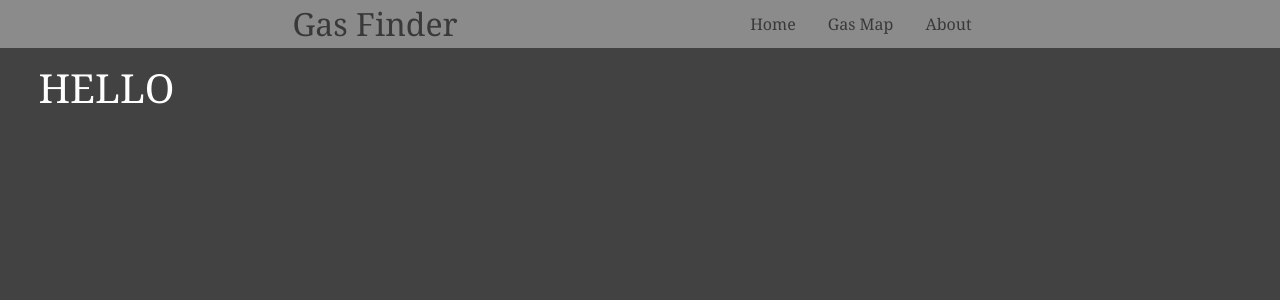
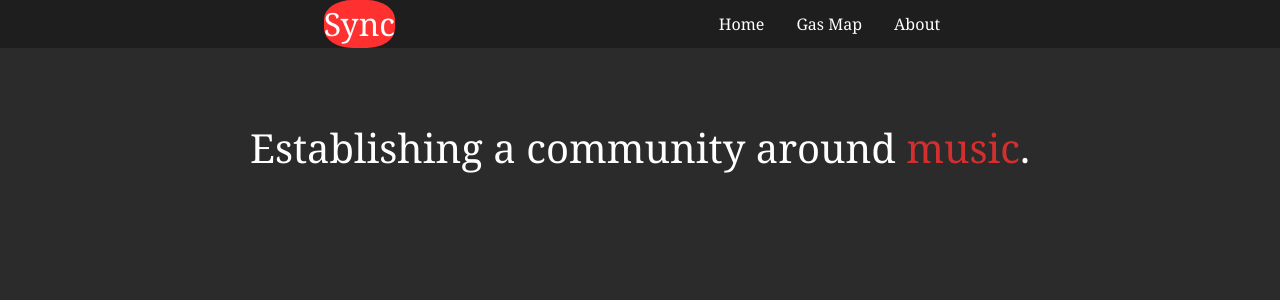
Before and after one commit to JoshH6538/ReactMap, a React (Vite) app: page / in a window 1280 px wide. Shown: the top 300 px of the page. Built offline with nearby package versions, Linux system fonts and the light colour scheme; no server answers.

Commit message:
converting to music project

```diff
--- a/src/App.css
+++ b/src/App.css
@@ -1,13 +1,23 @@
 
 /*---------------- Home Page -------------------------*/
 .home-container {
-  background-color: rgb(66, 66, 66);
+  background-color: rgb(43, 43, 43);
   height: 100vh;
   width: 100vw;
   color: white;
   font-family:Georgia, 'Times New Roman', Times, serif;
   padding: 3%;
   padding-top: 5%;
+  justify-content: center;
+  justify-items: center;
+}
+
+.home-container h1 {
+  margin: 5%;
+}
+
+.home-container h1 span {
+  color:rgba(255, 48, 48, 0.791);
 }
 
 
@@ -15,10 +25,10 @@
 /*---------------- Navbar -------------------------*/
 .nav {
   box-sizing: border-box;
-  background-color: rgb(139, 139, 139);
+  background-color: rgb(30, 30, 30);
   position:fixed;
   top:0px;
-  color: rgb(58, 57, 57);
+  color: rgb(255, 255, 255);
   display: flex;
   width: 100vw;
   justify-content: space-evenly;
@@ -29,6 +39,10 @@
 
 .site-title {
   font-size: 2rem;
+  color: white !important;
+  background-color: rgba(255, 48, 48, 1);
+  stroke: black;
+  border-radius: 40%;
 }
 
 .nav ul {
@@ -48,7 +62,7 @@
 }
 
 .nav a:hover{
-  color: white;
+  color: rgb(159, 241, 255);
 
 }
 
@@ -57,13 +71,14 @@
 }
 
 .nav li:hover {
-  background-color: rgb(100, 100, 100);
+  /* background-color: rgb(100, 100, 100); */
 }
 
 /*---------------- LEAFLET MAP -------------------------*/
 .leaflet-container {
   height: 30vh;
   width: 50vw;
+  border-radius: 5%;
 }
 
 Map{
--- a/src/Components/LocationPrompt.tsx
+++ b/src/Components/LocationPrompt.tsx
@@ -7,9 +7,9 @@ interface Props {
 }
 
 
-const LocationPrompt = ({lat, long}: Props) => {
-
-    console.log(lat," ",long);
+function AskLocation({lat, long}: Props) {
+  console.log("CLick");
+  // Asks for User Location
   const[latitude, setLatitude] = React.useState(0);
   const[longitude, setLongitude] = React.useState(0);
   React.useEffect(() =>{
@@ -20,9 +20,12 @@ const LocationPrompt = ({lat, long}: Props) => {
       long = longitude;
   })
   }, [])
+}
+function onClick() {AskLocation}
+const LocationPrompt = () => {
   return (
-    <button type="button" className="btn btn-outline-primary" >Allow Location</button>
+    <button type="button" className="btn btn-outline-primary" onClick={onClick}>Allow Location</button>
   )
 }
 
-export default LocationPrompt;
+export default AskLocation;
--- a/src/Components/Navbar.tsx
+++ b/src/Components/Navbar.tsx
@@ -3,7 +3,7 @@
 export default function Navbar() {
     return(<>
         <nav className="nav">
-            <a href="/" className="site-title">Gas Finder</a>
+            <a href="/" className="site-title">Sync</a>
             <ul>
                 <li><a href="/">Home</a></li>
                 <li><a href="/GasMap">Gas Map</a></li>
--- a/src/Pages/GasMap.tsx
+++ b/src/Pages/GasMap.tsx
@@ -12,12 +12,12 @@ export default function GasMap({lat,long}: Props) {
         return (<>
          <div className="home-container">
             <h1>Please allow location</h1>
+            {/* <LocationPrompt></LocationPrompt> */}
         </div>
         </>);}
     return(
     <div className="home-container">
         <h1>Gas Map</h1>
         <Map mapLat={lat} mapLong={long}></Map>
-        <LocationPrompt lat={lat} long={long}></LocationPrompt>
     </div>);
 }
--- a/src/Pages/Home.tsx
+++ b/src/Pages/Home.tsx
@@ -5,6 +5,6 @@ export default function Home() {
 
     return(
     <div className="home-container">
-        <h1>HELLO</h1>
+        <h1>Establishing a community around <span>music</span>.</h1>
     </div>);
 }
```
Lines whose indentation alone changed are shown as unchanged.
